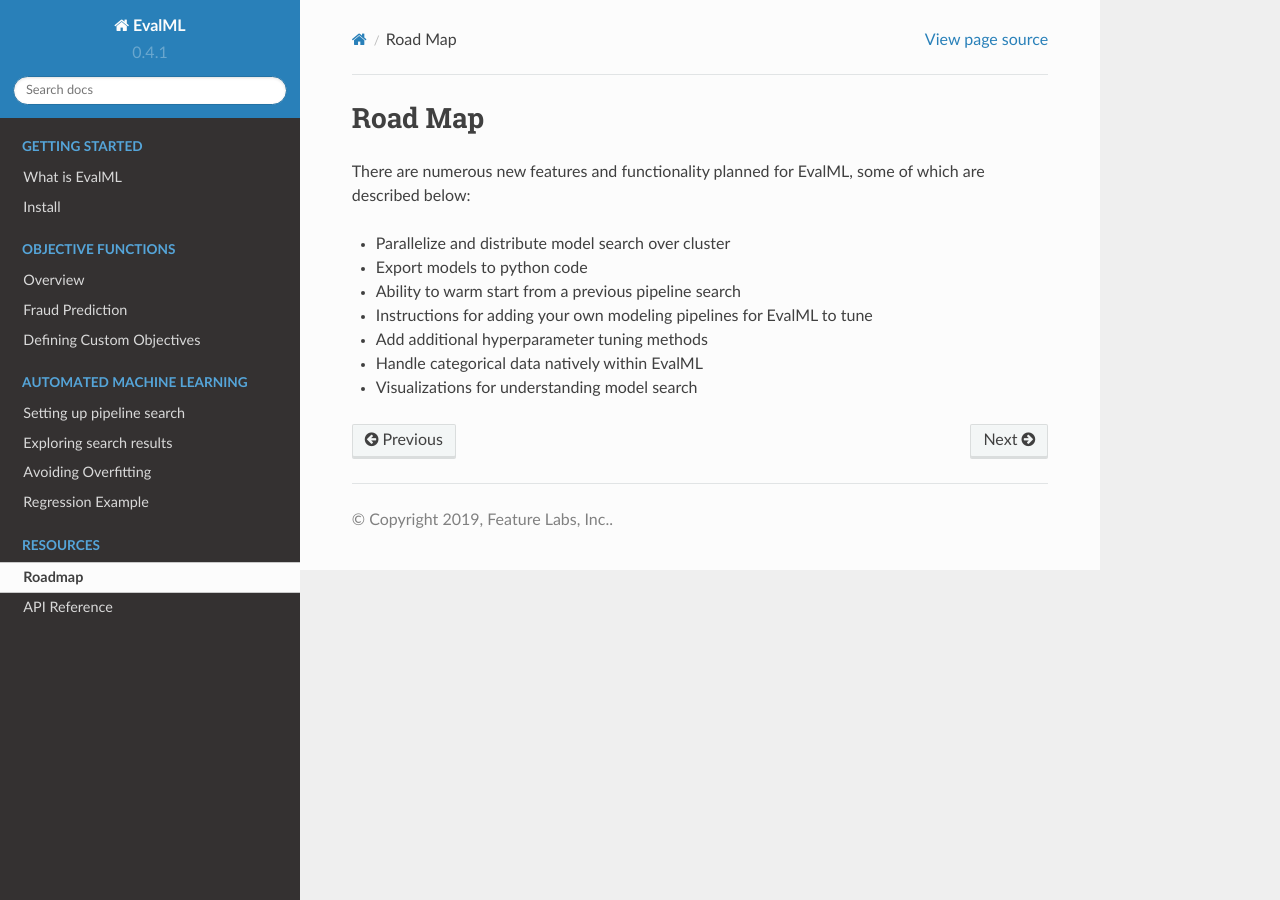
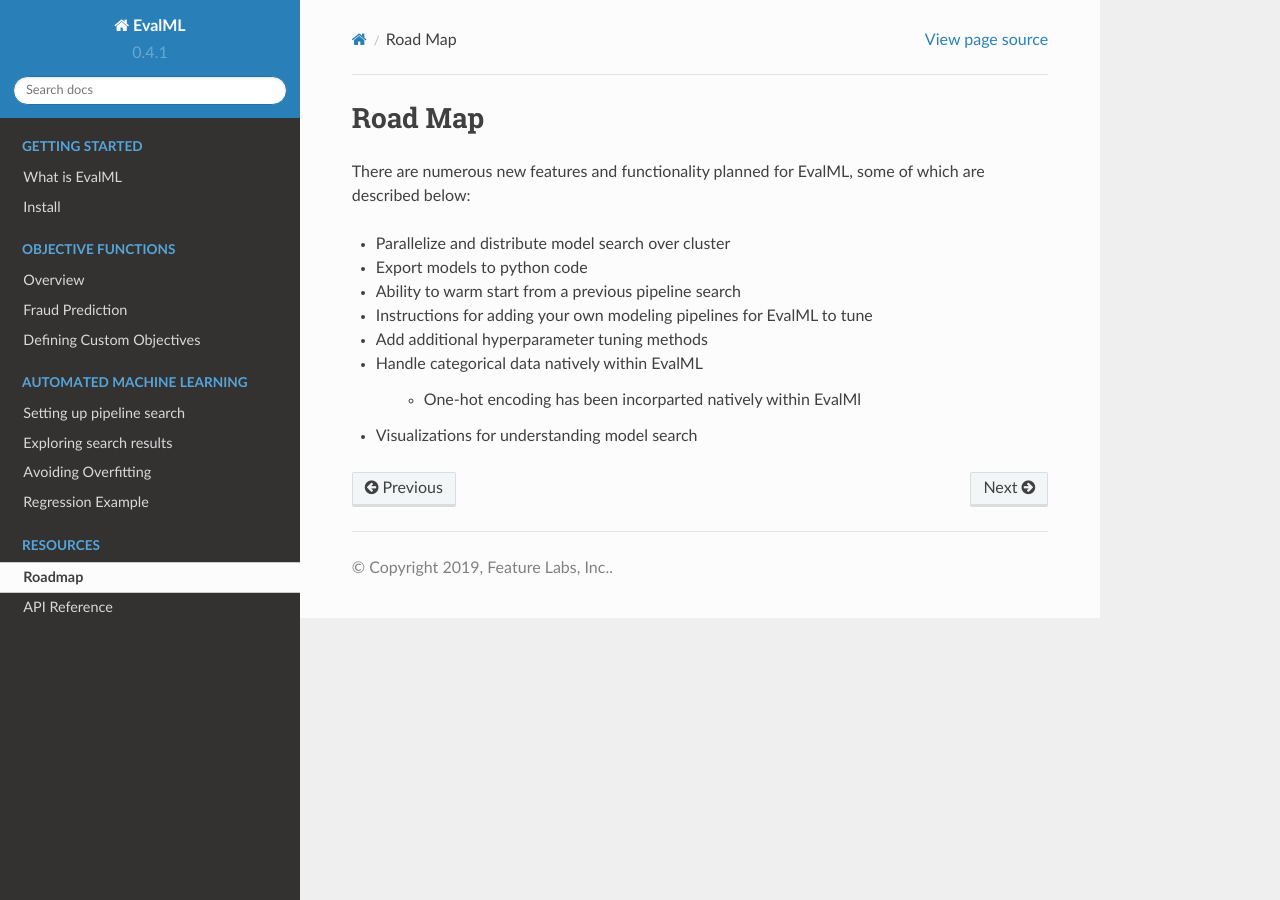
Before and after one commit to alteryx/evalml, a Sphinx documentation site: the page built from docs/source/roadmap.rst, in a window 1280 px wide. Built offline with Sphinx 7.4.7 and the Read the Docs theme 2.0.0, drawn with Linux system fonts in a browser that asks for light colours; pages that are not in the unit, such as notebooks, are missing from menus.

Commit message:
Updated docs

```diff
--- a/docs/source/roadmap.rst
+++ b/docs/source/roadmap.rst
@@ -12,4 +12,7 @@
 * Instructions for adding your own modeling pipelines for EvalML to tune
 * Add additional hyperparameter tuning methods
 * Handle categorical data natively within EvalML
+
+    * One-hot encoding has been incorparted natively within EvalMl
+
 * Visualizations for understanding model search
```
Also changed, not shown: docs/source/automl/pipeline_search.ipynb, docs/source/automl/regression_example.ipynb, docs/source/automl/search_results.ipynb, docs/source/demos/fraud.ipynb.
